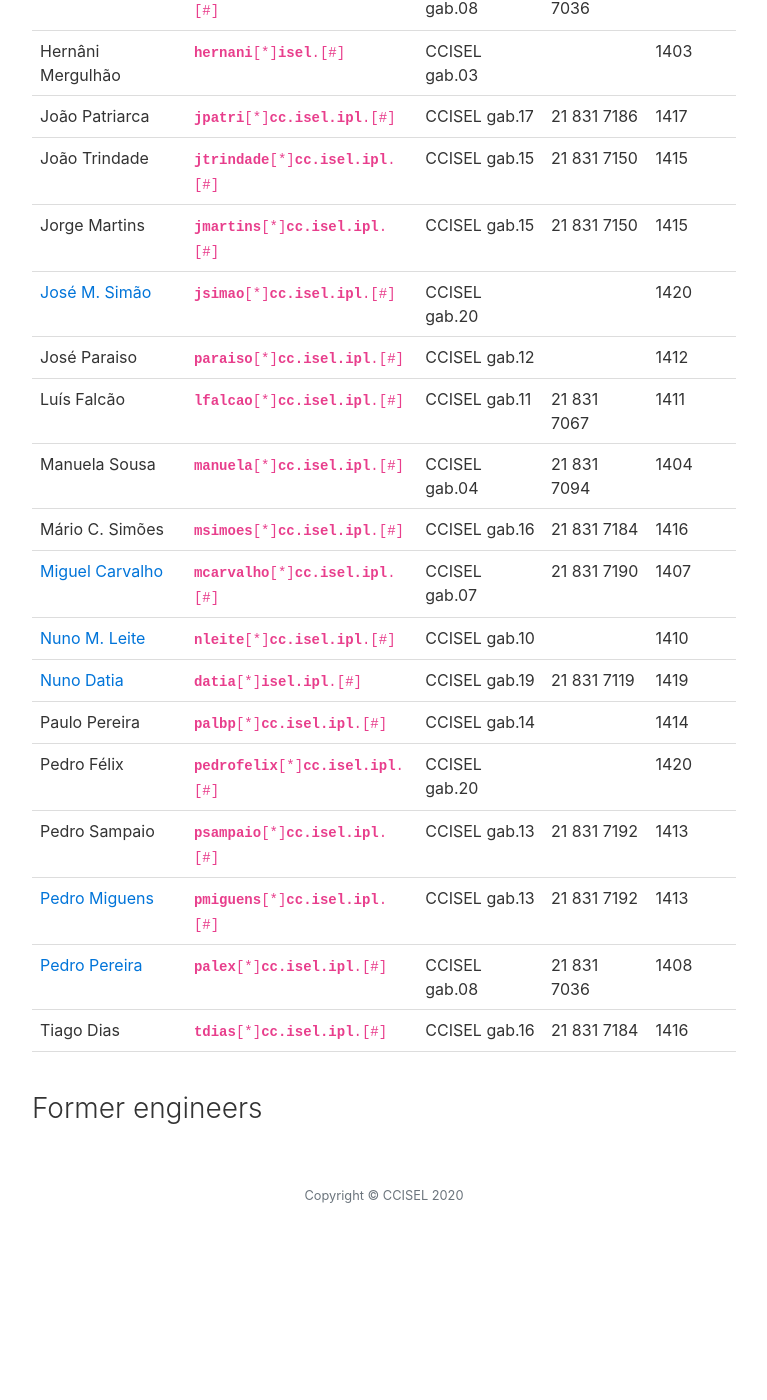
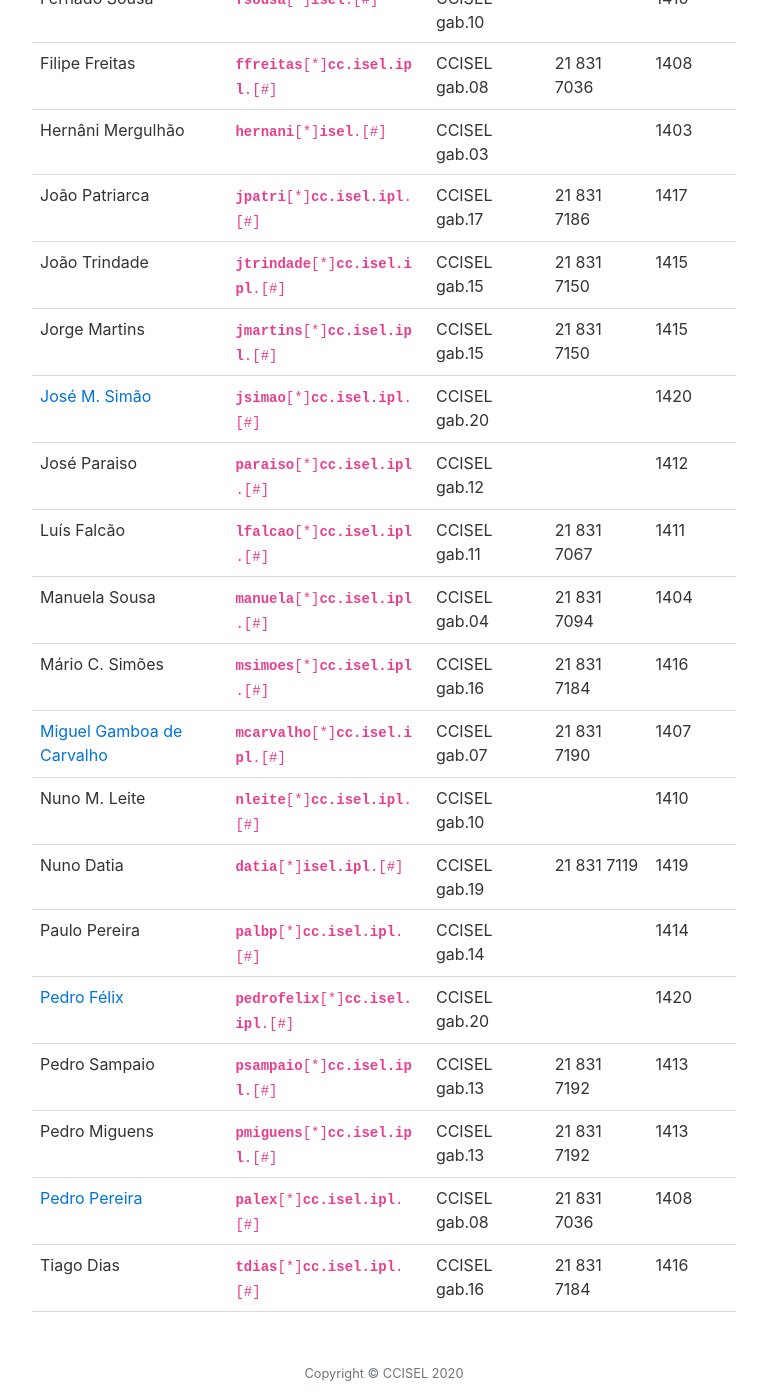
Before and after one commit to jpatri/ccisel.github.io, a Jekyll site: the page built from people.html, in a window 1280 px wide and 1400 px high, scrolled down 650 px. Shown: the whole window, without its empty margins (256-1023 px from the left). Built offline with Jekyll 4.4.1, drawn with Linux system fonts in a browser that asks for light colours; before the commit the page ends 1872 px from its top, so only the background shows below that.

Commit message:
Update personal pages links

```diff
--- a/people.md
+++ b/people.html
@@ -16,7 +16,7 @@ description: "CCISEL engineers"
 </thead>
 <tbody>
 <tr>
-<td><a title="Artur Ferreira" href="http://pwp.net.ipl.pt/cc.isel/arturj/">Artur Ferreira</a></td>
+<td><a title="Artur Ferreira" href="https://www.isel.pt/docentes/artur-jorge-ferreira">Artur Ferreira</a></td>
 <td><code><strong>arturj</strong>[*]<strong>cc.isel.ipl</strong>.[#]</code></td>
 <td>CCISEL gab.21</td>
 <td>21 831 7196</td>
@@ -37,7 +37,7 @@ description: "CCISEL engineers"
 <td>1523</td>
 </tr>
 <tr>
-<td><a href="http://pwp.net.ipl.pt/cc.isel/cvaz/" target="_blank">Cátia Vaz</a></td>
+<td><a href="https://scholar.google.pt/citations?user=okG7pz8AAAAJ&hl=pt-PT" target="_blank">Cátia Vaz</a></td>
 <td><code><strong>cvaz</strong>[*]<strong>cc.isel.ipl</strong>.[#]</code></td>
 <td>CCISEL gab.21</td>
 <td>21 831 7196</td>
@@ -100,7 +100,7 @@ description: "CCISEL engineers"
 <td>1415</td>
 </tr>
 <tr>
-<td><a href="https://cc.isel.ipl.pt/jose-simao/" target="_blank">José M. Simão</a></td>
+<td><a href="https://www.gsd.inesc-id.pt/~jsimao/" target="_blank">José M. Simão</a></td>
 <td><code><strong>jsimao</strong>[*]<strong>cc.isel.ipl</strong>.[#]</code></td>
 <td>CCISEL gab.20</td>
 <td></td>
@@ -135,21 +135,21 @@ description: "CCISEL engineers"
 <td>1416</td>
 </tr>
 <tr>
-<td><a href="http://fmcarvalho.wordpress.com/about/">Miguel Carvalho</a></td>
+<td><a href="https://gamboa.pt/">Miguel Gamboa de Carvalho</a></td>
 <td><code><strong>mcarvalho</strong>[*]<strong>cc.isel.ipl</strong>.[#]</code></td>
 <td>CCISEL gab.07</td>
 <td>21 831 7190</td>
 <td>1407</td>
 </tr>
 <tr>
-<td><a href="http://pwp.net.ipl.pt/cc.isel/nleite/index.html" target="_blank">Nuno M. Leite</a></td>
+<td>Nuno M. Leite</td>
 <td><code><strong>nleite</strong>[*]<strong>cc.isel.ipl</strong>.[#]</code></td>
 <td>CCISEL gab.10</td>
 <td></td>
 <td>1410</td>
 </tr>
 <tr>
-<td><a href="https://cc.isel.ipl.pt/Pessoais/Datia/">Nuno Datia</a></td>
+<td>Nuno Datia</td>
 <td><code><strong>datia</strong>[*]<strong>isel.ipl</strong>.[#]</code></td>
 <td>CCISEL gab.19</td>
 <td>21 831 7119</td>
@@ -163,7 +163,7 @@ description: "CCISEL engineers"
 <td>1414</td>
 </tr>
 <tr>
-<td>Pedro Félix</td>
+<td><a href="https://labs.pedrofelix.org/">Pedro Félix</td>
 <td><code><strong>pedrofelix</strong>[*]<strong>cc.isel.ipl</strong>.[#]</code></td>
 <td>CCISEL gab.20</td>
 <td></td>
@@ -177,7 +177,7 @@ description: "CCISEL engineers"
 <td>1413</td>
 </tr>
 <tr>
-<td><a title="Pedro Miguens" href="https://cc.isel.ipl.pt/membros/paginas-pessoais/pedro-miguens/">Pedro Miguens</a></td>
+<td>Pedro Miguens</td>
 <td><code><strong>pmiguens</strong>[*]<strong>cc.isel.ipl</strong>.[#]</code></td>
 <td>CCISEL gab.13</td>
 <td>21 831 7192</td>
@@ -199,7 +199,3 @@ description: "CCISEL engineers"
 </tr>
 </tbody>
 </table>
-
-<br>
-
-### Former engineers
```
